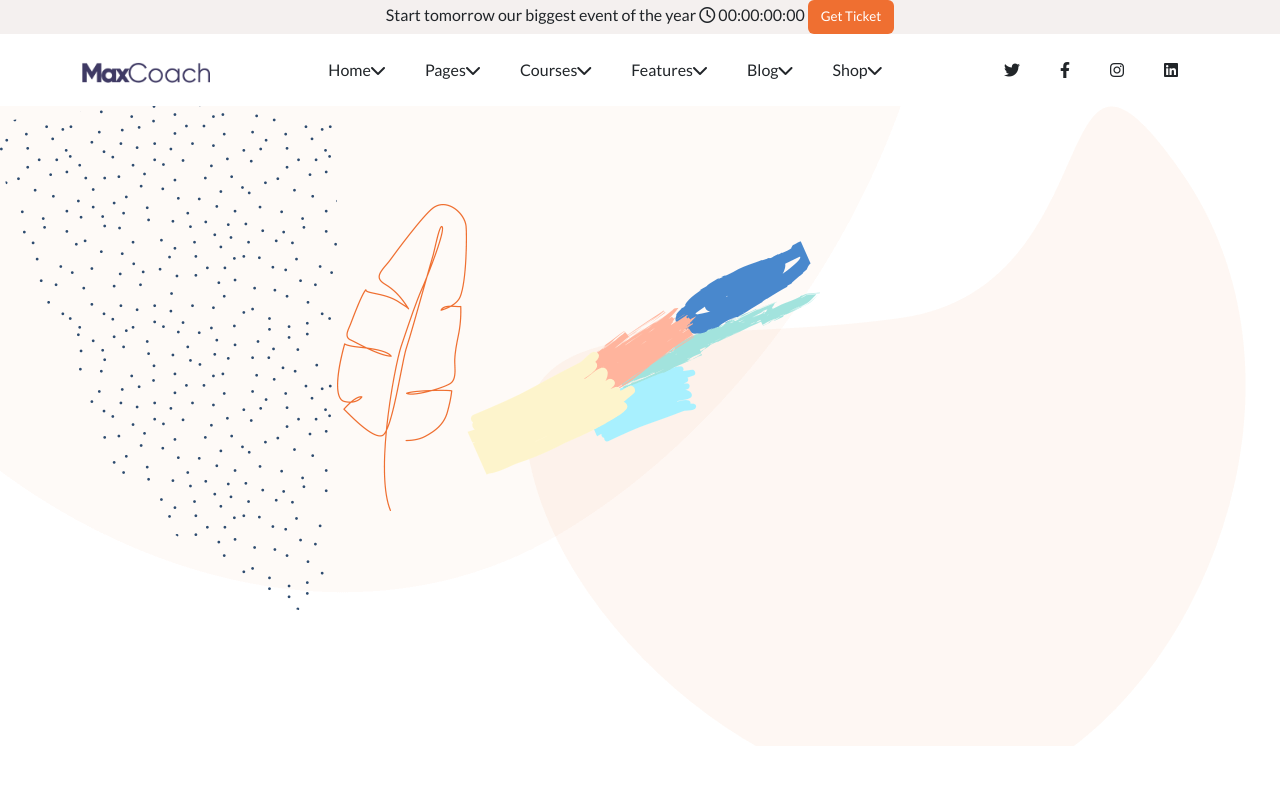
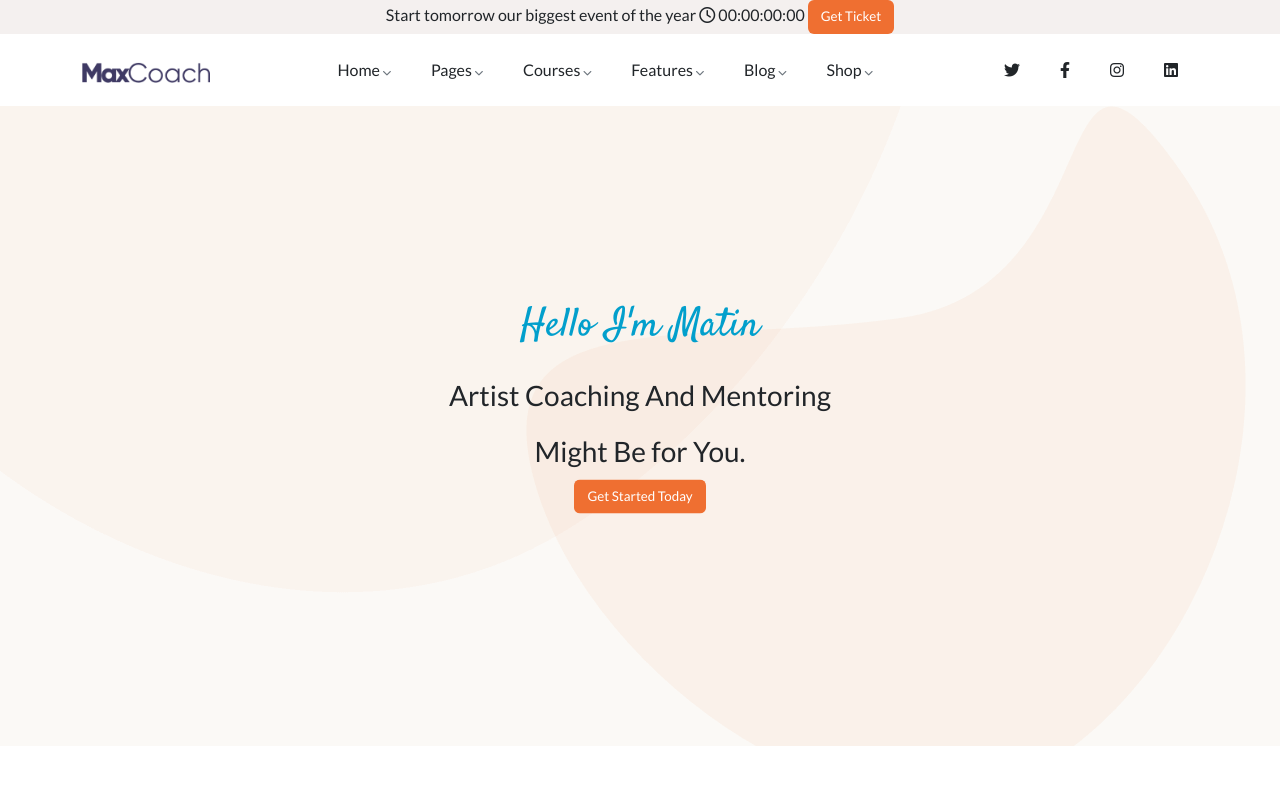
Before and after one commit to GiulsV/proj-html-vuejs, a Vue app: page / in a window 1280 px wide. Shown: the top 800 px of the page. Built offline with nearby package versions, Linux system fonts and the light colour scheme.

Commit message:
Modificato css header

```diff
--- a/src/components/HeaderComp.vue
+++ b/src/components/HeaderComp.vue
@@ -2,37 +2,55 @@
   <!-- Header -->
   <header>
     <!-- Section countdown -->
-    <section class="container-fluid d-flex flex-row justify-content-center" id="countdown">
-        <p class="align-self-center"> Start tomorrow our biggest event of the year <i class="far fa-clock"></i> 00:00:00:00 <a class="btn bt_orange" href="#" role="button">Get Ticket</a></p>
-
+    <section
+      class="container-fluid d-flex flex-row justify-content-center"
+      id="countdown"
+    >
+      <p class="align-self-center">
+        Start tomorrow our biggest event of the year
+        <i class="far fa-clock"></i> 00:00:00:00
+        <a class="btn bt_orange" href="#" role="button">Get Ticket</a>
+      </p>
     </section>
     <!-- Header Navigazione Dinamico-->
+    <section>
       <NavBar />
+    </section>
+
     <!-- Jumbotron -->
-    <HeroComp/>
-
+    <section id="ms_hero">
+      <HeroComp />
+    </section>
   </header>
   <!-- Fine Header -->
 </template>
 
 <script>
-import NavBar from "@/components/NavBar.vue"
-import HeroComp from "@/components/HeroComp.vue"
+import NavBar from "@/components/NavBar.vue";
+import HeroComp from "@/components/HeroComp.vue";
 
-export default{
-    name: 'HeaderComp',
-    components:{
+export default {
+  name: "HeaderComp",
+  components: {
     NavBar,
     HeroComp,
-    }
-}
+  },
+};
 </script>
 
 <style lang="scss" scoped>
 @import "../assets/style/_commons.scss";
 @import "../assets/style/_variables.scss";
-#countdown{
-    background-color: #F4F0EF;
+#countdown {
+  background-color: #f4f0ef;
 }
-
+#ms_hero {
+  background-color: #fbf9f6;
+  height: 80vh;
+  background-image: url("@/assets/images/Sagome/artist-shape-02.png"),
+    url("@/assets/images/Sagome/artist-shape-01.png");
+  background-position: top left, top right 6%;
+  background-repeat: no-repeat;
+//   background-size: contain;
+}
 </style>
--- a/src/components/HeroComp.vue
+++ b/src/components/HeroComp.vue
@@ -1,47 +1,37 @@
 <template>
-<div class="jumbotron-fluid d-flex " id="hero">
-    <div class="" id="ms_image">
-        <img src="@/assets/images/Sagome/artist-shape-03.png" alt="" >
-        <img src="@/assets/images/Sagome/artist-shape-04.png" alt="" >
-        <img src="@/assets/images/Sagome/artist-shape-05.png" alt="">
-
-    </div>
-
-    <!-- <div class="container d-flex flex-column justify-content-center text-center" id="text_jumbo">
-        <div class="wrapper">
-            <h1>Hello I'm Martin</h1>
-            <h3>Artist Coaching And Mentoring </h3>
-            <h3> Might Be for You.</h3>
-            <a class="btn bt_orange" href="#" role="button">Get Started Today</a>
-        </div>
-
+  <div class="jumbotron-fluid d-flex" id="ms_image">
+    <!-- <div class=" container ms_jumbo_image">
+        <img src="@/assets/images/Jumbo/artist-hero-image-01.jpg" alt="img" >
+        <img src="@/assets/images/Jumbo/artist-hero-image-02.jpg" alt="img" >
+        <img src="@/assets/images/Jumbo/artist-hero-image-03.png" alt="img">
+        <img src="@/assets/images/Jumbo/artist-hero-image-04.jpg" alt="img">
     </div> -->
 
 
-
-</div>
-
+    <div
+      class="wrapper d-flex flex-column justify-content-center text-center"
+      id="text_jumbo"
+    >
+      <div
+        class="container position-absolute top-50 start-50 translate-middle lh-lg"
+      >
+        <h1 class="lh-lg">Hello I'm Matin</h1>
+        <h3 class="lh-lg">Artist Coaching And Mentoring</h3>
+        <h3 class="lh-lg">Might Be for You.</h3>
+        <a class="btn bt_orange" href="#" role="button">Get Started Today</a>
+      </div>
+    </div>
+  </div>
 </template>
 
-<script>
-</script>
+<script></script>
 
 <style lang="scss" scoped>
 @import "../assets/style/_commons.scss";
 @import "../assets/style/_variables.scss";
 
-#hero{
-    // background-color: #FBF9F6;
-    // background-color: blue;
-    height: 80vh;
-    background-image: url('@/assets/images/Sagome/artist-shape-02.png'), url('@/assets/images/Sagome/artist-shape-01.png');
-    background-position:
-            top left,
-            top right 6%;
-    background-repeat: no-repeat;
-    background-size:fill;
-
-
+h1 {
+  color: $Cerulean;
+  font-family: "Satisfy", cursive;
 }
-
 </style>
--- a/src/components/NavBar.vue
+++ b/src/components/NavBar.vue
@@ -23,7 +23,7 @@
                   :href="link.src"
                   class="nav-link py-3 px-0 px-lg-3 text-dark"
                 >
-                  {{ link.label }}<i class="fas fa-chevron-down"></i>
+                  {{ link.label }} <small><i class="fas fa-chevron-down text-muted"></i></small>
                 </a>
               </li>
             </ul>
@@ -97,7 +97,16 @@ export default {
 </script>
 
 <style lang="scss" scoped>
+@import "../assets/style/_commons.scss";
+@import "../assets/style/_variables.scss";
 .logo img {
   width: 8rem;
 }
+.fa-chevron-down{
+ font-size: 9px;
+ vertical-align: middle;
+}
+i > .fab{
+  color: $Boulder;
+}
 </style>
```
Lines whose indentation alone changed are shown as unchanged.
